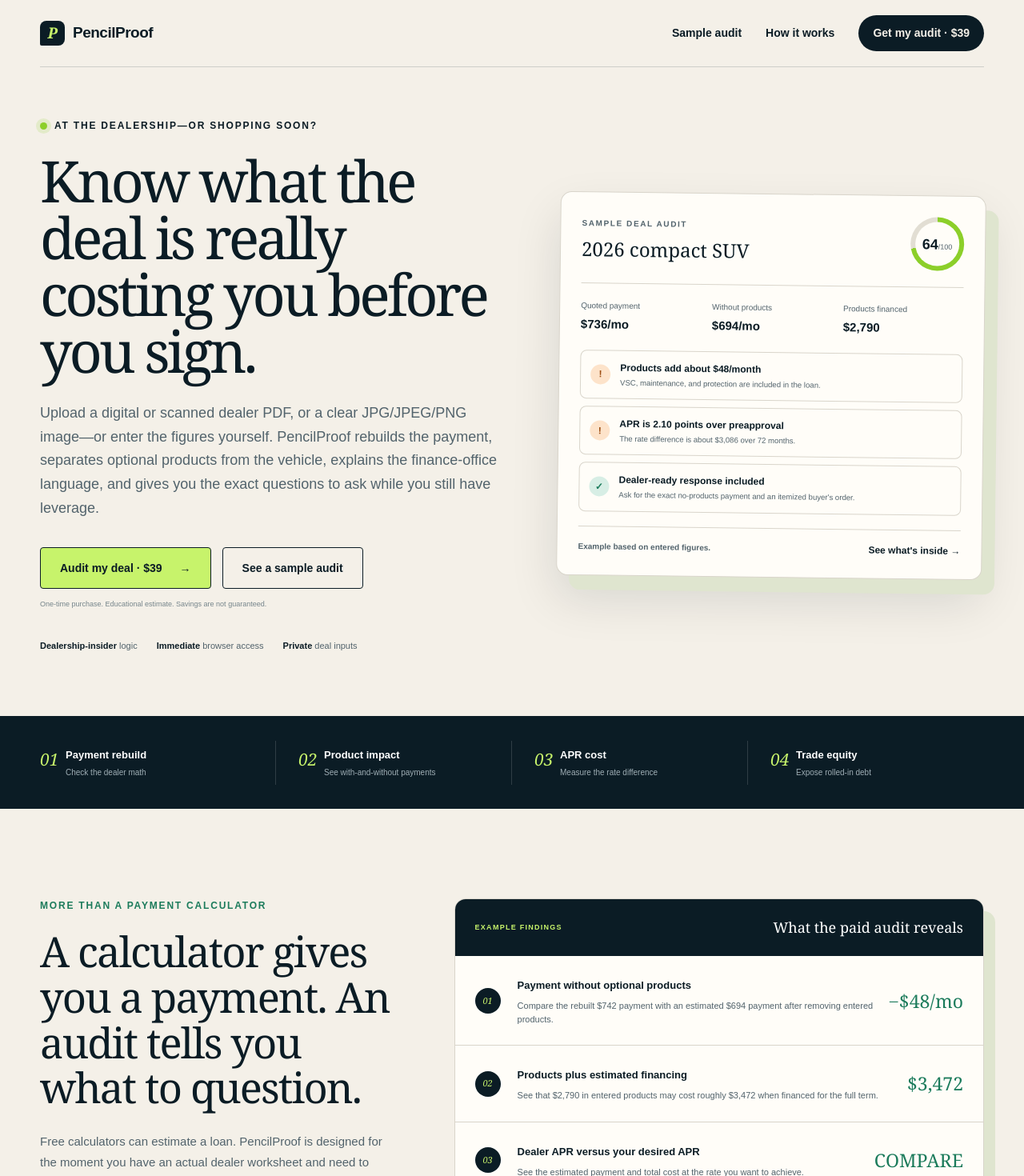
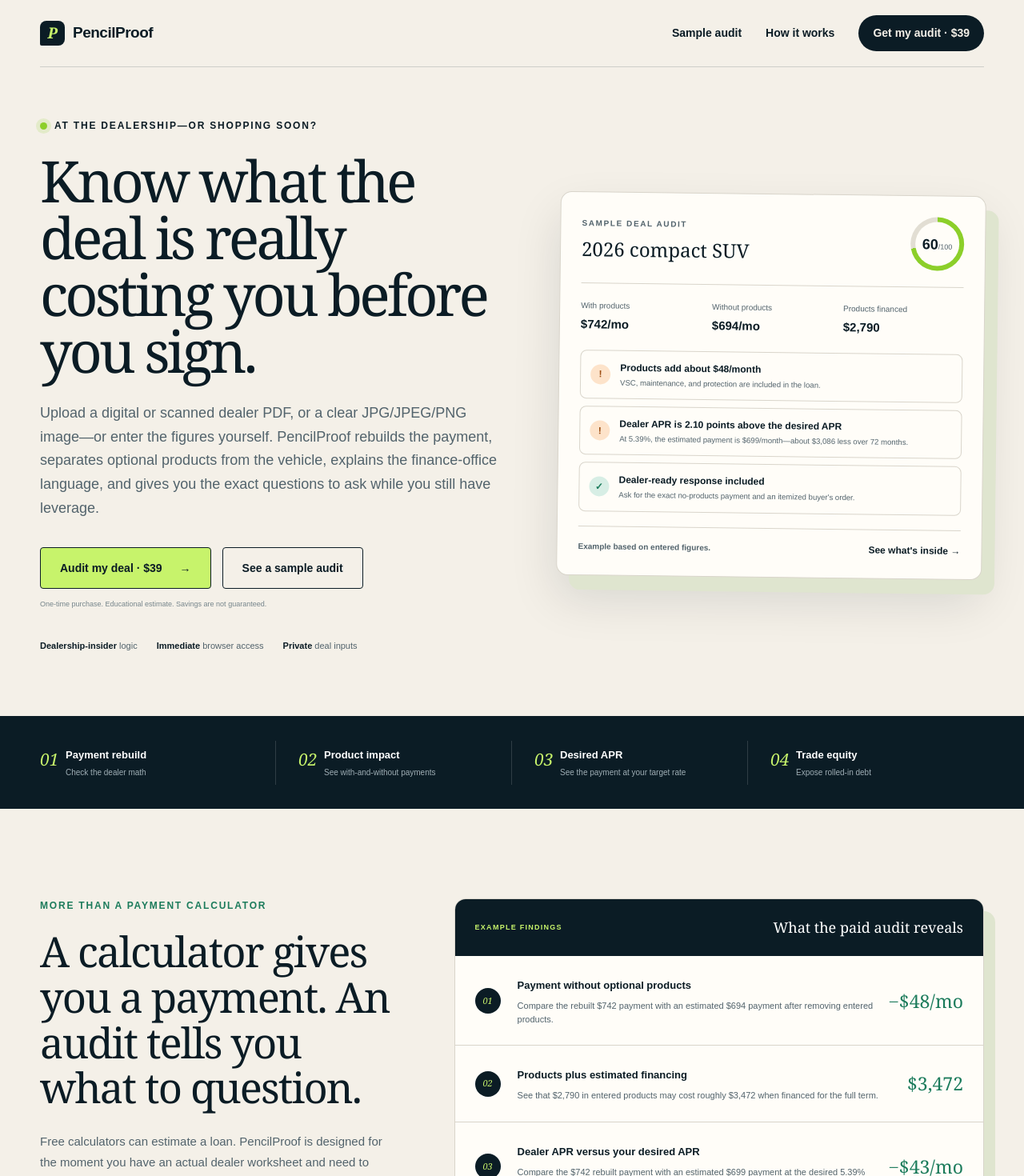
Before and after one commit to jpk0705/pencilproof, a Next.js app: page / in a window 1280 px wide. Shown: the top 1470 px of the page at 80% size. Built offline with nearby package versions, Linux system fonts and the light colour scheme.

Commit message:
Align homepage sample with the analyzer

```diff
--- a/app/page.tsx
+++ b/app/page.tsx
@@ -71,10 +71,10 @@ export default function Home() {
               <p>SAMPLE DEAL AUDIT</p>
               <h2>2026 compact SUV</h2>
             </div>
-            <div className="score-ring"><strong>64</strong><span>/100</span></div>
+            <div className="score-ring"><strong>60</strong><span>/100</span></div>
           </div>
           <div className="deal-metrics">
-            <div><span>Quoted payment</span><strong>$736/mo</strong></div>
+            <div><span>With products</span><strong>$742/mo</strong></div>
             <div><span>Without products</span><strong>$694/mo</strong></div>
             <div><span>Products financed</span><strong>$2,790</strong></div>
           </div>
@@ -85,7 +85,7 @@ export default function Home() {
             </div>
             <div className="flag flag-warn">
               <span className="flag-icon">!</span>
-              <p><b>APR is 2.10 points over preapproval</b><small>The rate difference is about $3,086 over 72 months.</small></p>
+              <p><b>Dealer APR is 2.10 points above the desired APR</b><small>At 5.39%, the estimated payment is $699/month—about $3,086 less over 72 months.</small></p>
             </div>
             <div className="flag flag-good">
               <span className="flag-icon">✓</span>
@@ -103,7 +103,7 @@ export default function Home() {
         <div className="shell signal-grid">
           <div><span>01</span><b>Payment rebuild</b><small>Check the dealer math</small></div>
           <div><span>02</span><b>Product impact</b><small>See with-and-without payments</small></div>
-          <div><span>03</span><b>APR cost</b><small>Measure the rate difference</small></div>
+          <div><span>03</span><b>Desired APR</b><small>See the payment at your target rate</small></div>
           <div><span>04</span><b>Trade equity</b><small>Expose rolled-in debt</small></div>
         </div>
       </section>
@@ -123,7 +123,7 @@ export default function Home() {
           <div className="audit-preview-head"><span>EXAMPLE FINDINGS</span><strong>What the paid audit reveals</strong></div>
           <div className="audit-finding"><span>01</span><div><b>Payment without optional products</b><p>Compare the rebuilt $742 payment with an estimated $694 payment after removing entered products.</p></div><strong>−$48/mo</strong></div>
           <div className="audit-finding"><span>02</span><div><b>Products plus estimated financing</b><p>See that $2,790 in entered products may cost roughly $3,472 when financed for the full term.</p></div><strong>$3,472</strong></div>
-          <div className="audit-finding"><span>03</span><div><b>Dealer APR versus your desired APR</b><p>See the estimated payment and total cost at the rate you want to achieve.</p></div><strong>COMPARE</strong></div>
+          <div className="audit-finding"><span>03</span><div><b>Dealer APR versus your desired APR</b><p>Compare the $742 rebuilt payment with an estimated $699 payment at the desired 5.39% APR.</p></div><strong>−$43/mo</strong></div>
           <div className="audit-unlock">
             <span>THE COMPLETE AUDIT ALSO INCLUDES</span>
             <ul><li>Plain-language product explanations</li><li>Prioritized questions for the finance office</li><li>A copy-ready request for a revised quote</li><li>Printable action plan</li></ul>
```
